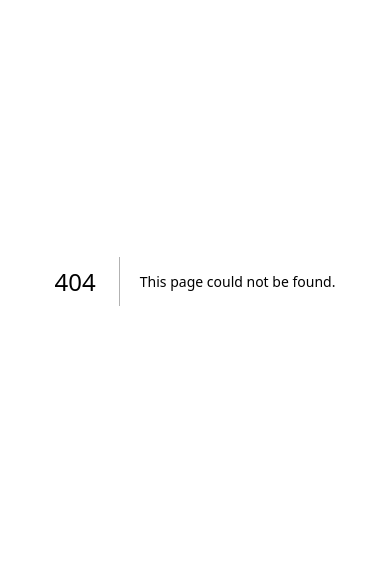
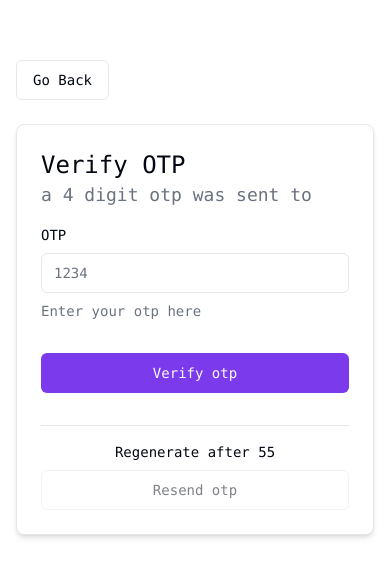
Before and after one commit to tgoyal63/clanflare-frontend, a Next.js app: page /auth/phoneverification/verifyotp in a window 390 px wide. Before the commit this address had no page. Shown: the part 141-718 px from the top of the page. Built offline with nearby package versions, Linux system fonts and the light colour scheme.

Commit message:
ADDED: phone verification page

```diff
--- /dev/null
+++ b/src/app/auth/phoneverification/page.tsx
@@ -0,0 +1,97 @@
+"use client";
+import { zodResolver } from "@hookform/resolvers/zod";
+import { useForm } from "react-hook-form";
+import * as z from "zod";
+
+import { Button } from "@/components/ui/button";
+import { Card } from "@/components/ui/card";
+import {
+  Form,
+  FormControl,
+  FormDescription,
+  FormField,
+  FormItem,
+  FormLabel,
+  FormMessage,
+} from "@/components/ui/form";
+import { Input } from "@/components/ui/input";
+
+import { Toaster } from "@/components/ui/toaster";
+import { useToast } from "@/components/ui/use-toast";
+import { useRouter } from "next/navigation";
+
+/* TODO
+    Proper phone number validation
+*/
+
+const PhoneNumberFormSchema = z.object({
+  phoneNumber: z.string().min(10, {
+    message: "Phone Number Must be atlaeast 10 numbers long",
+  }),
+});
+
+export default function PhoneVerification() {
+  // phone number input form
+  const phoneVerificatioForm = useForm<z.infer<typeof PhoneNumberFormSchema>>({
+    resolver: zodResolver(PhoneNumberFormSchema),
+    reValidateMode: "onChange",
+  });
+  const router = useRouter();
+  const { toast } = useToast();
+
+  // 2. Define a submit handler.
+  function onSubmit(values: z.infer<typeof PhoneNumberFormSchema>) {
+    console.log(values);
+    toast({
+      title: `OTP setnt to ${values.phoneNumber}`,
+      duration: 2000,
+    });
+    router.push(
+      `./phoneverification/verifyotp?phoneNumber=${values.phoneNumber}`
+    );
+  }
+
+  return (
+    <main className="flex min-h-screen flex-col items-center justify-between p-4">
+      <div className="z-10 w-full h-screen max-w-5xl font-mono text-sm flex flex-col justify-center items-center">
+        <Card className="p-6 max-w-md w-full shadow-md">
+          <h1 className="text-2xl mb-4">
+            Generate OTP, <br />
+            <span className="text-lg">To Verify your Phone Number </span>
+          </h1>
+          <Form {...phoneVerificatioForm}>
+            <form
+              onSubmit={phoneVerificatioForm.handleSubmit(onSubmit)}
+              className="space-y-8"
+            >
+              <FormField
+                control={phoneVerificatioForm.control}
+                name="phoneNumber"
+                render={({ field }) => (
+                  <FormItem>
+                    <FormLabel>Phone Number</FormLabel>
+                    <FormControl>
+                      <Input
+                        placeholder="0000 0000 00"
+                        type="number"
+                        {...field}
+                      />
+                    </FormControl>
+                    <FormDescription>
+                      Enter your phone number here
+                    </FormDescription>
+                    <FormMessage />
+                  </FormItem>
+                )}
+              />
+              <Button type="submit" className="w-full">
+                Generate OTP
+              </Button>
+            </form>
+          </Form>
+        </Card>
+        <Toaster />
+      </div>
+    </main>
+  );
+}
--- /dev/null
+++ b/src/app/auth/phoneverification/verifyotp/page.tsx
@@ -0,0 +1,116 @@
+"use client";
+import { zodResolver } from "@hookform/resolvers/zod";
+import { useForm } from "react-hook-form";
+import * as z from "zod";
+
+import { Button } from "@/components/ui/button";
+import { Card } from "@/components/ui/card";
+import {
+  Form,
+  FormControl,
+  FormDescription,
+  FormField,
+  FormItem,
+  FormLabel,
+  FormMessage,
+} from "@/components/ui/form";
+import { Input } from "@/components/ui/input";
+import { Separator } from "@/components/ui/separator";
+import { useCountDown } from "@/hooks";
+import Link from "next/link";
+import { useRouter, useSearchParams } from "next/navigation";
+
+/* TODO
+    Proper phone number validation
+*/
+
+// schema
+const PhoneNumberFormSchema = z.object({
+  phoneNumber: z.string().min(4, {
+    message: "Must contain 4 digits",
+  }),
+});
+
+export default function PhoneVerification() {
+  /* Hooks */
+
+  const params = useSearchParams();
+  const router = useRouter();
+
+  const { count, restart } = useCountDown(60, 1000);
+
+  // phone number input form
+  const phoneVerificatioForm = useForm<z.infer<typeof PhoneNumberFormSchema>>({
+    resolver: zodResolver(PhoneNumberFormSchema),
+    reValidateMode: "onChange",
+  });
+
+  /* Handlers */
+  function onSubmit(values: z.infer<typeof PhoneNumberFormSchema>) {
+    console.log(values);
+    router.push("/");
+  }
+
+  function handleOtpRest() {
+    //
+  }
+
+  return (
+    <main className="flex min-h-screen flex-col items-center justify-between p-4">
+      <div className="z-10 w-full h-screen max-w-5xl font-mono text-sm flex flex-col justify-center items-center">
+        <div className=" max-w-md w-full">
+          <Link href={"./"}>
+            <Button variant={"outline"} className="mb-6">
+              Go Back
+            </Button>
+          </Link>
+
+          <Card className="p-6 shadow-md">
+            <h1 className="text-2xl mb-4">
+              Verify OTP
+              <p className="text-lg text-muted-foreground">
+                {" "}
+                a 4 digit otp was sent to {params.get("phoneNumber")}{" "}
+              </p>
+            </h1>
+            <Form {...phoneVerificatioForm}>
+              <form
+                onSubmit={phoneVerificatioForm.handleSubmit(onSubmit)}
+                className="space-y-8"
+              >
+                <FormField
+                  control={phoneVerificatioForm.control}
+                  name="phoneNumber"
+                  render={({ field }) => (
+                    <FormItem>
+                      <FormLabel>OTP</FormLabel>
+                      <FormControl>
+                        <Input placeholder="1234" type="number" {...field} />
+                      </FormControl>
+                      <FormDescription>Enter your otp here</FormDescription>
+                      <FormMessage />
+                    </FormItem>
+                  )}
+                />
+                <Button type="submit" className="w-full">
+                  Verify otp{" "}
+                </Button>
+              </form>
+            </Form>
+            <div className="mt-8">
+              <Separator className="my-4" />
+              <p className="text-center  mb-2">Regenerate after {count}</p>
+              <Button
+                className="w-full"
+                variant={"outline"}
+                disabled={count !== 0}
+              >
+                Resend otp
+              </Button>
+            </div>
+          </Card>
+        </div>
+      </div>
+    </main>
+  );
+}
```
